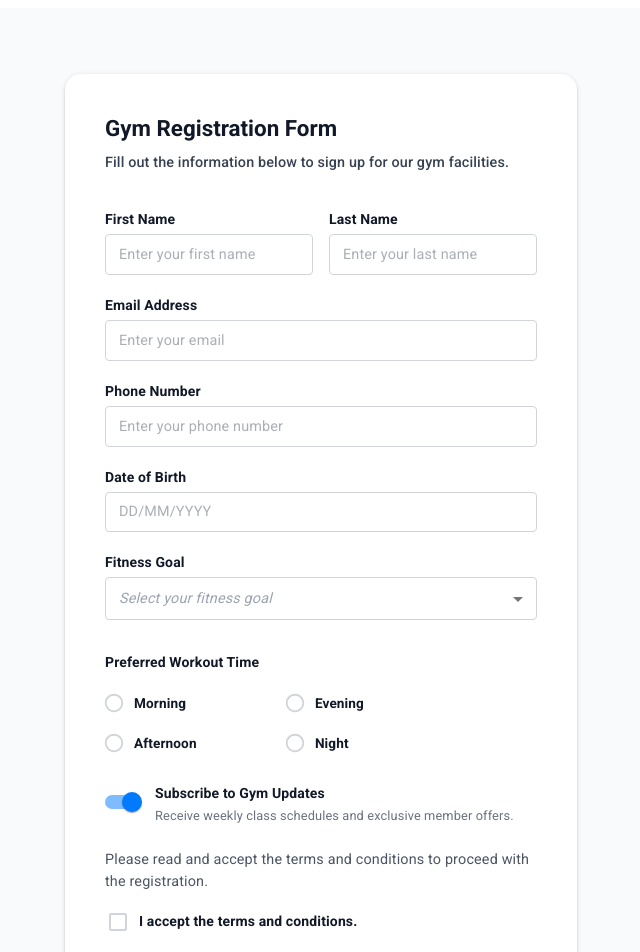
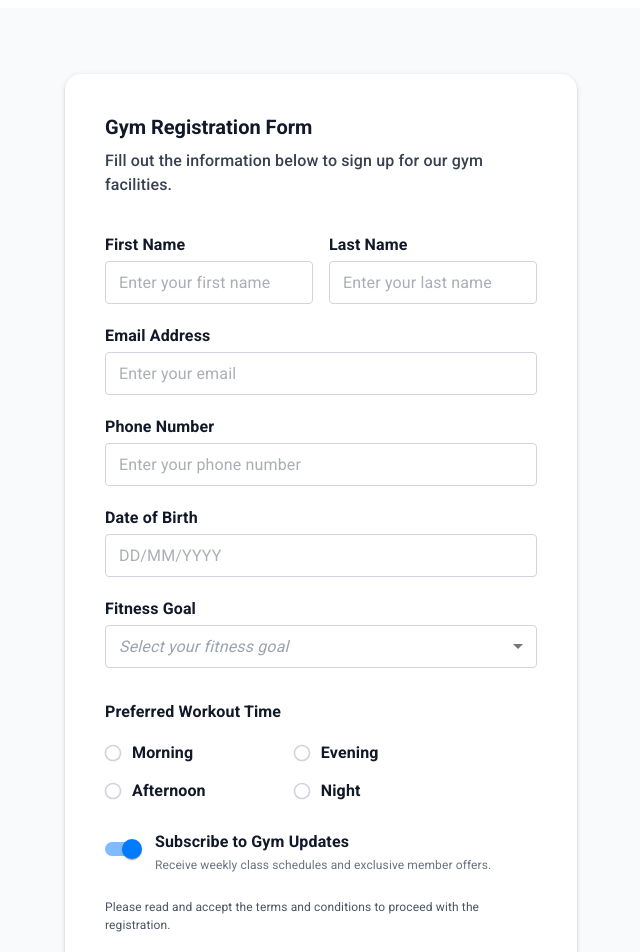
Before and after one commit to melancholy21/frontend-internship, a React (Vite) app in the folder my-mui-app/: page / in a window 1280 px wide. Shown: the top 952 px of the page, without its empty margins (319-959 px from the left). Built offline with nearby package versions, Linux system fonts and the light colour scheme.

Commit message:
readjusted font size that has decimal px to a number that is divisible by 4 for best practice

```diff
--- a/my-mui-app/src/assets/components/ui/Card.jsx
+++ b/my-mui-app/src/assets/components/ui/Card.jsx
@@ -18,13 +18,12 @@ export default function GymRegistrationCard() {
         overflow: 'hidden',
         background: 'background.paper'
       }}
-      className="shadow-2xl bg-white w-full border border-gray-100"
     >
       <Box component="section" sx={{ pt: 5, px: {xs: 4, sm:5}, pb: 1.5 }}>
-        <Typography variant="h5" component="h2" sx={{ fontWeight: 800, color: 'text.primary', mb: 1, fontSize: '1.4rem' }}>
+        <Typography variant="h5" component="h2" sx={{ fontWeight: 800, color: 'text.primary', mb: 1, fontSize: '20px' }}>
           Gym Registration Form
         </Typography>
-        <Typography variant="body1" sx={{ color: 'text.secondary', fontSize: '0.9rem', fontWeight: 500 }}>
+        <Typography variant="body1" sx={{ color: 'text.secondary', fontSize: '16px', fontWeight: 500 }}>
           Fill out the information below to sign up for our gym facilities.
         </Typography>
       </Box>
--- a/my-mui-app/src/assets/components/ui/Checkbox.jsx
+++ b/my-mui-app/src/assets/components/ui/Checkbox.jsx
@@ -6,7 +6,7 @@ import Box from '@mui/material/Box'
 export default function TermsCheckbox() {
   return (
     <Box component='section' sx={{ display: 'flex', flexDirection: 'column', my: 3, width: '100%', textAlign: 'left' }}>
-      <Typography variant="body2" sx={{ color: 'grey.600', lineHeight: 1.5, mb: 1, fontSize: '14.4px' }}>
+      <Typography variant="body2" sx={{ color: 'grey.600', lineHeight: 1.5, mb: 1, fontSize: '12px' }}>
         Please read and accept the terms and conditions to proceed with the registration.
       </Typography>
 
@@ -16,7 +16,7 @@ export default function TermsCheckbox() {
             sx={{
               color: 'grey.300',
               '&.Mui-checked': { color: 'primary.main' },
-              '& .MuiSvgIcon-root': { fontSize: 24 }
+              '& .MuiSvgIcon-root': { fontSize: '24px' }
             }}
           />
         }
@@ -24,7 +24,7 @@ export default function TermsCheckbox() {
         sx={{
           ml: -1,
           '& .MuiTypography-root': {
-            fontSize: '0.875rem',
+            fontSize: '16px',
             color: 'text.primary',
             fontWeight: 600
           }
--- a/my-mui-app/src/assets/components/ui/Radio.jsx
+++ b/my-mui-app/src/assets/components/ui/Radio.jsx
@@ -7,7 +7,7 @@ import Grid from '@mui/material/Grid';
 import Stack from '@mui/material/Stack'
 
 const LabelConfig = {
-  fontSize: '14px',
+  fontSize: '16px',
   fontWeight: 700,
   color: 'text.primary',
   mb: 1.25,
@@ -16,7 +16,7 @@ const LabelConfig = {
 
 const controlStyle = {
   '& .MuiSvgIcon-root': {
-    fontSize: 22,
+    fontSize: '20px',
     color: 'grey.300',
   },
   '&.Mui-checked .MuiSvgIcon-root': {
@@ -26,7 +26,7 @@ const controlStyle = {
 
 const formLabelStyle = {
   '& .MuiTypography-root': {
-    fontSize: '13.6px',
+    fontSize: '16px',
     color: 'text.primary',
     fontWeight: 600
   }
--- a/my-mui-app/src/assets/components/ui/Select.jsx
+++ b/my-mui-app/src/assets/components/ui/Select.jsx
@@ -6,7 +6,7 @@ import Typography from '@mui/material/Typography';
 import Box from '@mui/material/Box';
 
 const LabelConfig = {
-  fontSize: '14px',
+  fontSize: '16px',
   fontWeight: 700,
   color: 'text.primary',
   mb: 0.5,
@@ -36,7 +36,7 @@ export default function GymGoalSelect() {
             },
             '& .MuiSelect-select': {
               py: 1.25,
-              fontSize: '14.4px',
+              fontSize: '16px',
               color: goal === '' ? 'text.disabled' : 'text.secondary',
             }
           }}
--- a/my-mui-app/src/assets/components/ui/Switch.jsx
+++ b/my-mui-app/src/assets/components/ui/Switch.jsx
@@ -22,10 +22,10 @@ export default function GymUpdatesSwitch() {
         }
         label={
           <Box component='section' sx={{ ml: 0.5 }}>
-            <Typography sx={{ fontSize: '14px', color: 'text.primary', fontWeight: 600 }}>
+            <Typography sx={{ fontSize: '16px', color: 'text.primary', fontWeight: 600 }}>
               Subscribe to Gym Updates
             </Typography>
-            <Typography sx={{ fontSize: '12.8px', color: 'grey.500', mt: 0.25 }}>
+            <Typography sx={{ fontSize: '12px', color: 'grey.500', mt: 0.25 }}>
               Receive weekly class schedules and exclusive member offers.
             </Typography>
           </Box>
--- a/my-mui-app/src/assets/components/ui/Textfield.jsx
+++ b/my-mui-app/src/assets/components/ui/Textfield.jsx
@@ -4,7 +4,7 @@ import Typography from '@mui/material/Typography';
 import Box from '@mui/material/Box';
 
 const LabelConfig = {
-  fontSize: '0.875rem',
+  fontSize: '16px',
   fontWeight: 700,
   color: 'text.primary',
   mb: 0.5,
@@ -30,7 +30,7 @@ function LabeledInput({ label, placeholder, type = "text" }) {
           },
           '& .MuiOutlinedInput-input': {
             py: 1.25,
-            fontSize: '14.4px',
+            fontSize: '16px',
             color: 'text.secondary'
           }
         }}
```
